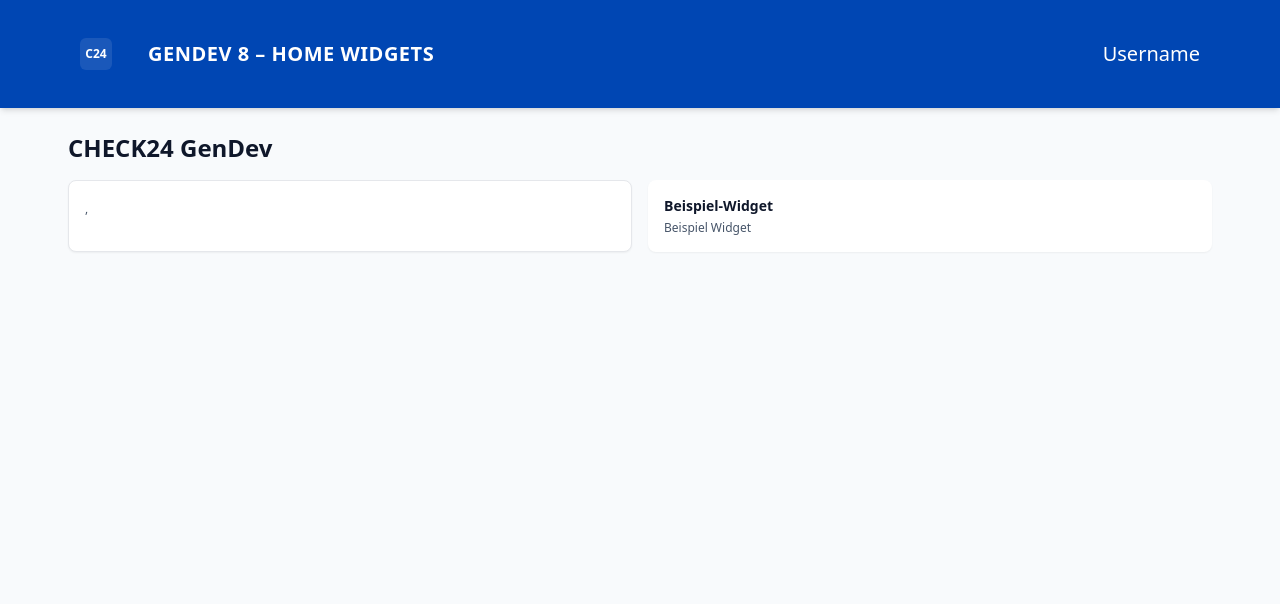
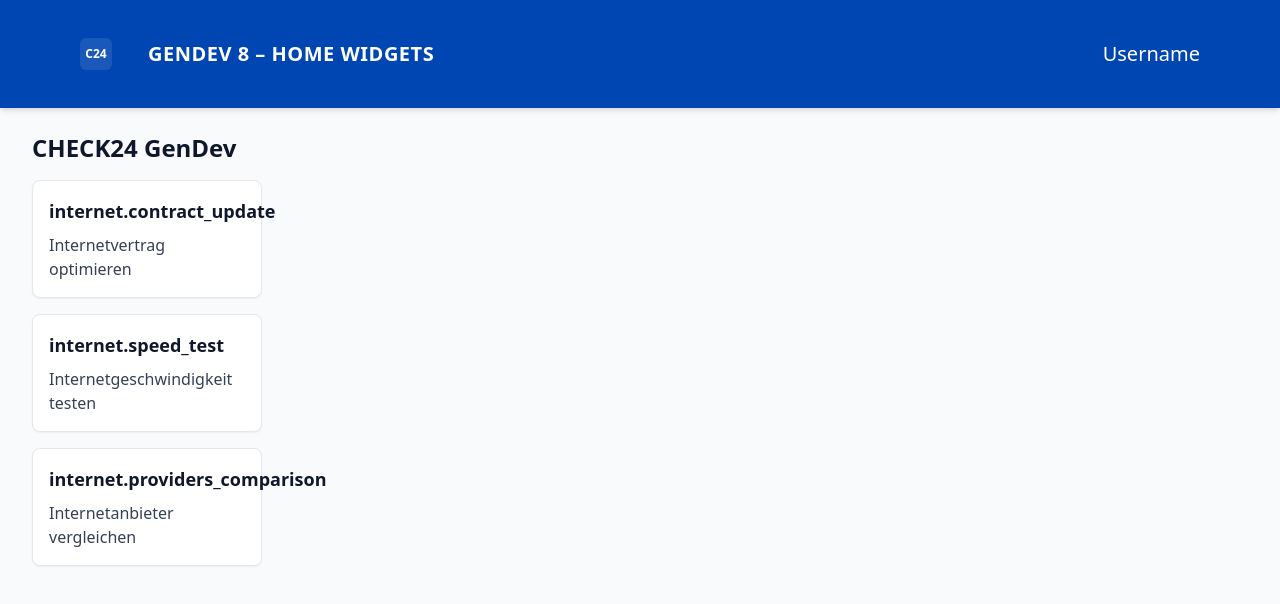
Before and after one commit to Iris-Wildauer/GenDev-8-Application, a Next.js app: page / in a window 1280 px wide. Shown: the top 604 px of the page. Built offline with nearby package versions, Linux system fonts and the light colour scheme.

Commit message:
any number of widgets get generated

```diff
--- a/app/components/FlightWidget.tsx
+++ /dev/null
@@ -1,35 +0,0 @@
-"use client";
-
-import React, { useEffect, useState } from "react";
-
-export default function FlightWidget() {
-    const [data, setData] = useState(null);
-
-    useEffect(() => {
-        fetch("/api/widgets")
-            .then(res => res.json())
-            .then(json => {
-                console.log("API RESPONSE", json);
-                setData(json);
-            })
-            .catch(() => setData(null));
-    }, []);
-
-    if (!data) {
-        return (
-            <div className="rounded-lg bg-white p-4 shadow-sm border space-y-3 animate-pulse">
-                <div className="h-5 w-32 bg-slate-200 rounded" />
-                <div className="h-4 w-full bg-slate-200 rounded" />
-                <div className="h-4 w-2/3 bg-slate-200 rounded" />
-            </div>
-        );
-    }
-
-    return (
-        <div className="rounded-lg bg-white p-4 shadow-sm border">
-            <p className="mt-1 text-xs text-slate-600">
-                {data.id}, {data.title}
-            </p>
-        </div>
-    );
-}
--- a/app/components/Skeleton.tsx
+++ /dev/null
@@ -1,5 +0,0 @@
-export default function Skeleton({ className = "" }) {
-    return (
-        <div className={`animate-pulse bg-slate-200 rounded ${className}`} />
-    );
-}
--- /dev/null
+++ b/app/components/Widget.tsx
@@ -0,0 +1,53 @@
+"use client";
+
+import React, { useEffect, useState } from "react";
+
+export default function Widget() {
+    const [data, setData] = useState(null);
+
+function Sleep(milliseconds) {
+    return new Promise(resolve => setTimeout(resolve, milliseconds));
+}
+
+    useEffect(() => {
+        fetch("/api/widgets")
+            .then(res => res.json())
+            .then(async json => {
+                const firstWidget = json.widget[0];
+                await Sleep(1000);
+                setData(json);
+                console.log(json)
+                console.log(firstWidget)
+            })
+            .catch(() => setData(null));
+    }, []);
+
+    /*Skeleton*/
+    if (!data) {
+        return (
+            <div className="rounded-lg bg-white p-4 shadow-sm border space-y-3 animate-pulse">
+                <div className="h-5 w-32 bg-slate-200 rounded"/>
+                <div className="h-4 w-full bg-slate-200 rounded"/>
+                <div className="h-4 w-2/3 bg-slate-200 rounded"/>
+            </div>
+        );
+    }
+
+    return (
+        <div className="flex flex-wrap justify-between gap-4">
+            {data.widget && data.widget.length > 0 ? (
+                data.widget.map((widget, i) => (
+                    <div
+                        key={i}
+                        className="flex-grow rounded-lg bg-white p-4 shadow-sm border min-w-[150px] max-w-[300px] sm:min-w-[200px] h-auto"
+                    >
+                        <h2 className="text-lg font-semibold text-slate-900">{widget.id}</h2>
+                        <p className="mt-2 text-base text-slate-700">{widget.title}</p>
+                    </div>
+                ))
+            ) : (
+                <p className="text-slate-700">Keine Widgets verfügbar.</p>
+            )}
+        </div>
+    );
+}
--- a/app/layout.tsx
+++ b/app/layout.tsx
@@ -1,6 +1,5 @@
 import "./globals.css";
 
-// Metadata for SEO
 export const metadata = {
     title: "CHECK24 GenDev – Home Widgets PoC",
     description: "PoC für dezentrale Widgets",
@@ -24,11 +23,9 @@
                     </div>
                 </div>
 
-                {/* Status */}
                 <div className="hidden md:flex items-center gap-2">
                 </div>
 
-                {/* Links */}
                 <nav className="flex items-center gap-2 text-xl font-medium">
                     Username
                 </nav>
@@ -37,30 +34,14 @@
     );
 }
 
-function TopBarLink({ href, label, highlight }) {
-    const base =
-        "rounded-full px-3 py-1 transition text-xs whitespace-nowrap border border-transparent";
-    const normal = "bg-white/5 hover:bg-white/15 text-white";
-    const hi = "bg-white text-[#0046B3] hover:bg-[#f3f4ff]";
-
-    return (
-        <a
-            href={href}
-            className={`${base} ${highlight ? hi : normal}`}
-            target="_blank"
-            rel="noreferrer"
-        >
-            {label}
-        </a>
-    );
-}
-
 export default function RootLayout({ children }) {
     return (
         <html lang="de">
         <body className="min-h-screen bg-slate-50">
-        <TopBar />
-        <main className="mx-auto max-w-6xl px-1 py-6">{children}</main>
+            <TopBar />
+            <main className="mx-auto max-w-[1440px] px-4 sm:px-8 py-6">
+                {children}
+            </main>
         </body>
         </html>
     );
--- a/app/page.tsx
+++ b/app/page.tsx
@@ -1,5 +1,5 @@
 import React from "react";
-import FlightWidget from "./components/FlightWidget";
+import Widget from "./components/Widget";
 
 export default function Page() {
     return (
@@ -11,16 +11,9 @@
             <p className="text-sm text-slate-700">
             </p>
 
-            <section className="grid gap-4 md:grid-cols-2">
+            <section className="grid gap-4 md:grid-cols-5">
 
-                <FlightWidget />
-
-                <div className="rounded-lg bg-white p-4 shadow-sm">
-                    <h2 className="text-sm font-semibold text-slate-900">
-                        Beispiel-Widget
-                    </h2>
-                    <p className="mt-1 text-xs text-slate-600">Beispiel Widget</p>
-                </div>
+                <Widget />
 
             </section>
         </div>
--- a/lib/widgets/orchestrator.ts
+++ b/lib/widgets/orchestrator.ts
@@ -6,12 +6,11 @@
 }
 
 export async function getWidgets(){
-    /*???????????????????????????????????????????????*/
     const [internet] = await Promise.all([
         getInternetWidgets()
     ]);
 
-    const widgets:WidgetInstance[] = [...internet]
+    const widgets:WidgetInstance[] = [...internet] /*Kopie*/
 
     return widgets;
 }
--- a/lib/widgets/providers/internet.ts
+++ b/lib/widgets/providers/internet.ts
@@ -5,6 +5,14 @@
         {
             id: "internet.contract_update",
             title: "Internetvertrag optimieren"
+        },
+        {
+            id:"internet.speed_test",
+            title:"Internetgeschwindigkeit testen"
+        },
+        {
+            id:"internet.providers_comparison",
+            title:"Internetanbieter vergleichen"
         }
     ]
 }
```
Also changed, not shown: Planung.txt (deleted).
